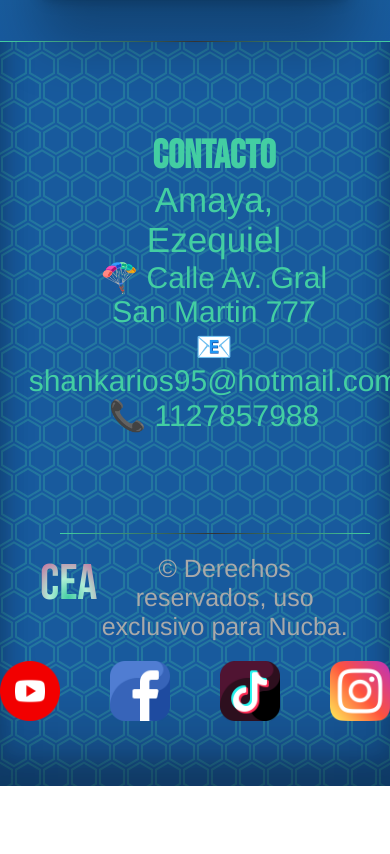
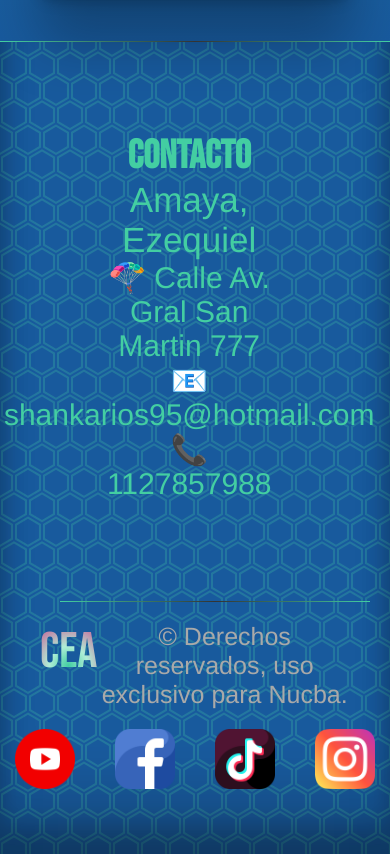
Before and after one commit to EzequielAmaya/E-2-navbar, a plain HTML site: page index.html in a window 390 px wide. Shown: the part 2420-3274 px from the top of the page. Before the commit the page ends 3206 px from the top, so only its background shows below. Drawn offline with Linux system fonts and the light colour scheme.

Commit message:
update-5

```diff
--- a/assents/mediaqueries.css
+++ b/assents/mediaqueries.css
@@ -149,6 +149,17 @@
     flex-direction: column;
     justify-content: center;
     width: 100%;
+    max-width: 80%;
+}
+
+.contacto p {
+    display: flex;
+    flex-direction: column;
+    justify-content: center;
+    align-items: center;
+    font-size: 35px;
+    width: 100%;
+    max-width: 80%;
 }
 
 
@@ -159,6 +170,7 @@
     align-items: center;
     font-size: 30px;
     width: 100%;
+    max-width: 80%;
 }
 
 .container-bottom-footer {
@@ -166,4 +178,10 @@
     justify-content: center;
 }
 
+.bottom-redes {
+    flex-direction: row;
+    justify-content: center;
+    gap:inherit;
 }
+
+}
```
